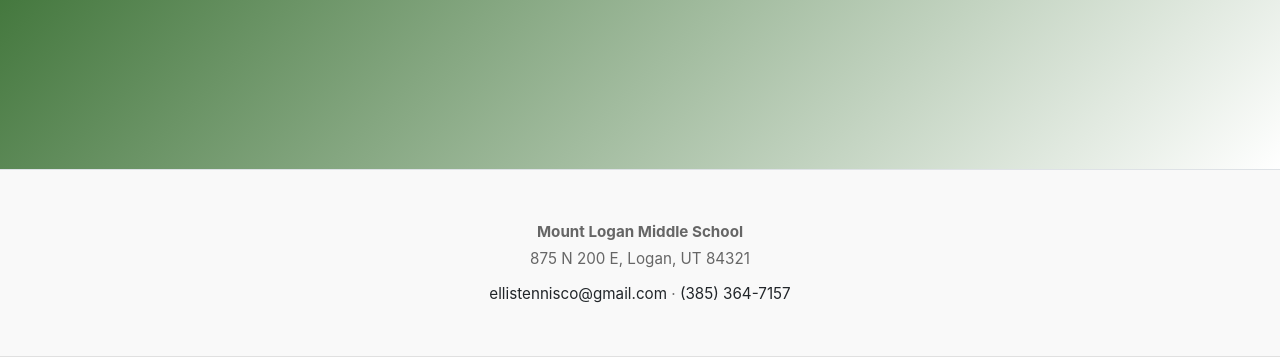
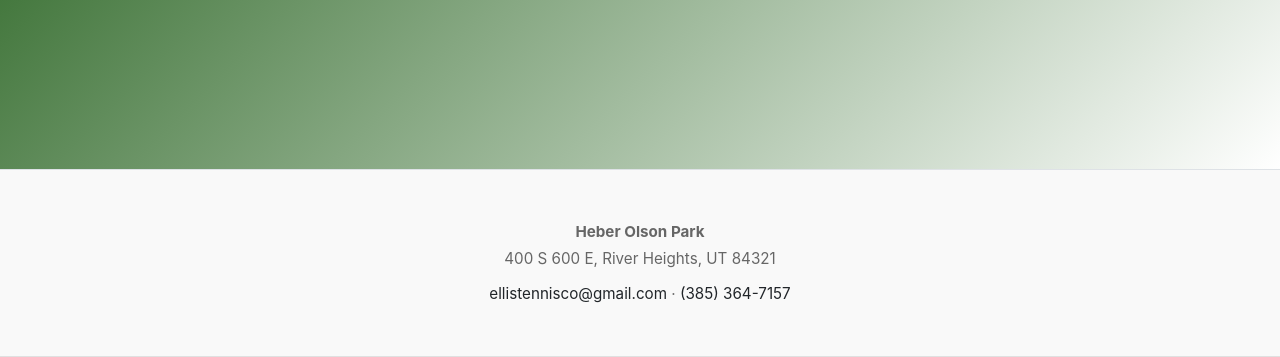
Before and after one commit to garrenhuckaby/ellis_tennis, a plain HTML site: page index.html in a window 1280 px wide. Shown: the part 496-853 px from the top of the page. Drawn offline with nearby package versions, Linux system fonts and the light colour scheme.

Commit message:
updated lessons location

```diff
--- a/index.html
+++ b/index.html
@@ -57,8 +57,8 @@
 <footer class="bg-light text-dark py-5 text-center border-top">
     <div class="container">
         <p class="mb-2">
-            <strong>Mount Logan Middle School</strong><br>
-            875 N 200 E, Logan, UT 84321
+            <strong>Heber Olson Park</strong><br>
+            400 S 600 E, River Heights, UT 84321
         </p>
         <p class="mb-0">
             <a href="mailto:ellistennisco@gmail.com" class="text-decoration-none text-dark">ellistennisco@gmail.com</a> ·
```
